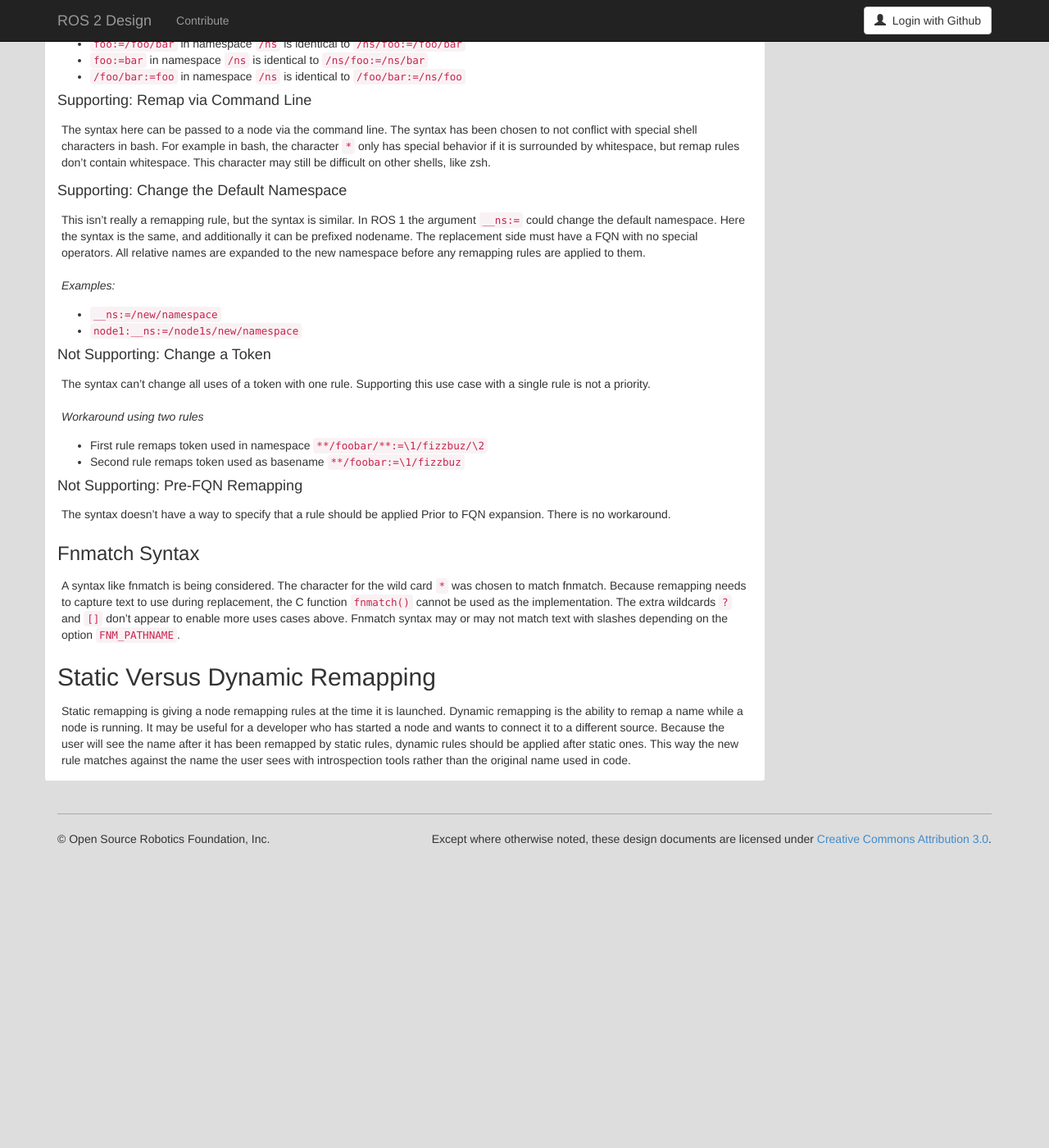
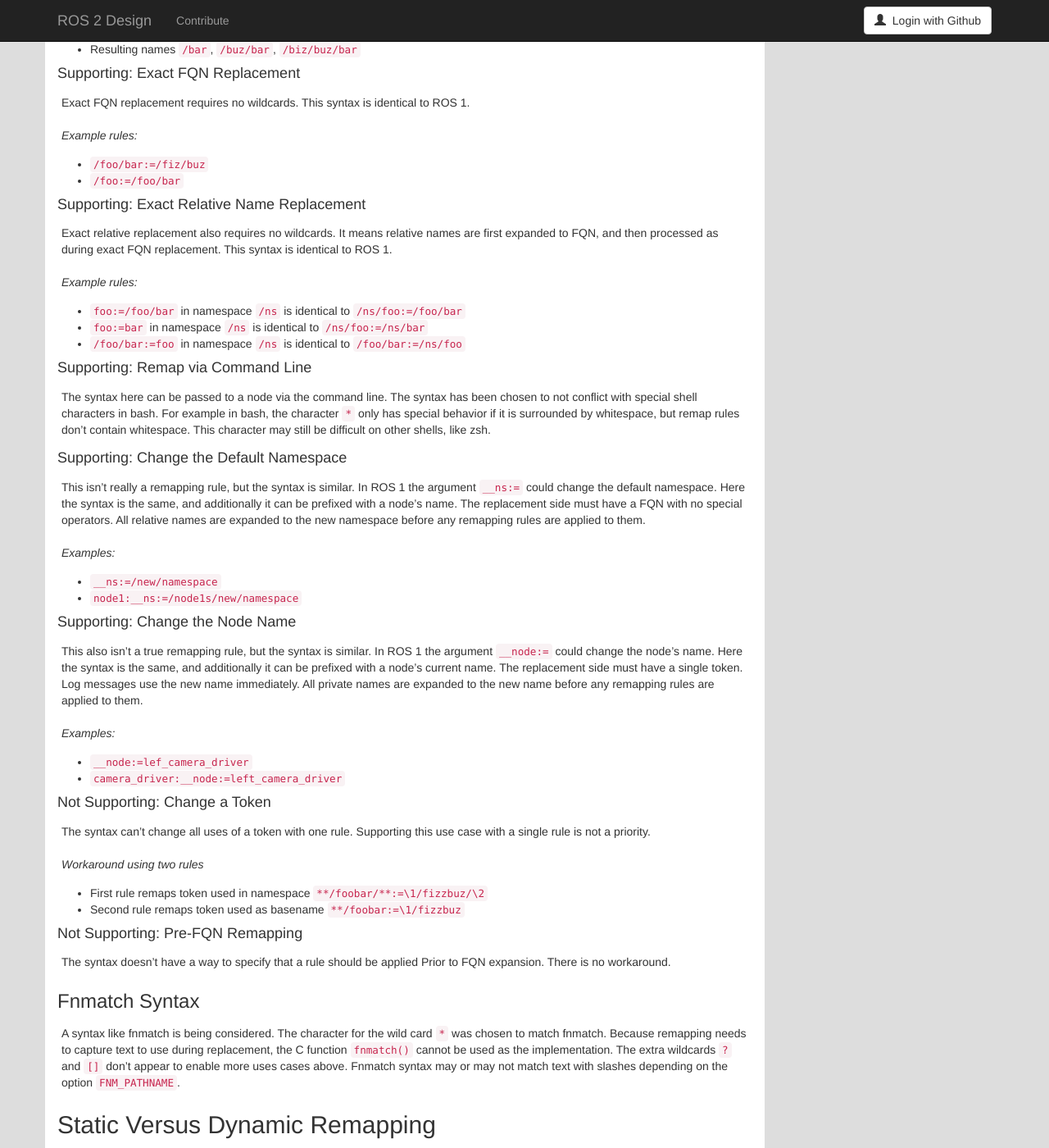
Before and after one commit to ros2/design, a Jekyll site: the page built from articles/141_static_remapping.md, in a window 1280 px wide and 1400 px high, scrolled down 6376 px. Shown: the whole window at 82% size. Built offline with Jekyll 4.4.1, drawn with Linux system fonts in a browser that asks for light colours; nearby versions of some CDN libraries; before the commit the page ends 7419 px from its top, so only the background shows below that; some of the changed text lies outside the part shown.

Commit message:
Added special rule for changing a node's name

```diff
--- a/articles/141_static_remapping.md
+++ b/articles/141_static_remapping.md
@@ -97,6 +97,7 @@ These use cases are being considered for remapping in ROS 2:
 - Exact Relative Name Replacement
 - Remap via Command Line
 - Change the Default Namespace
+- Change the Node Name
 
 ### Remap One Node in a Process
 This is the ability to apply remap rules to one node in a process without affecting the other nodes.
@@ -203,6 +204,16 @@ ROS 1 has this feature using either the environment variable `ROS_NAMESPACE` or
 - User changes the default namespace to `/foo`
 - The final name is `/foo/bar`
 
+### Change the NodeName
+The node name is used in log messages and to create private names.
+ROS 1 has this feature using the argument `__node`.
+
+*Example:*
+
+- Node is named `camera_driver` and uses a private name `camera_info`
+- User changes the node name to `left_camera_driver`
+- The final name is `/ns/left_camera_driver/camera_info` and log messages use `left_camera_driver`
+
 ## Remapping Names in ROS 1
 Remapping is a feature that also exists in ROS 1.
 In ROS 1 remapping works by passing in [arguments](http://wiki.ros.org/Remapping%20Arguments) to each node.
@@ -228,6 +239,7 @@ Use cases supported by this syntax:
 - Exact Relative Name Replacement
 - Remap via Command Line
 - Change the Default Namespace
+- Change the Node Name
 
 Not supported:
 
@@ -293,6 +305,11 @@ For example, `/bar/*:=\1/bar` with default namespace `/ns` matches the name `/ba
 The string `__ns` can be given on the match part of a rule to signal a change of the default namespace.
 On the match side `__ns` must be used by itself or with a `nodename:` prefix.
 The replacement side of a rule must have a FQN which will become the new default namespace.
+
+#### Special Rule for Changing the Node Name
+The string `__node` can be given on the match part of a rule to signal a change of the node's name.
+On the match side it may be used by itself or with a `nodename:` prefix.
+The replacement must be a single token which will become the node's new name.
 
 ### Applications of the syntax
 The following sections explain how the syntax enables the use cases above.
@@ -366,7 +383,7 @@ This character may still be difficult on other shells, like zsh.
 #### Supporting: Change the Default Namespace
 This isn't really a remapping rule, but the syntax is similar.
 In ROS 1 the argument `__ns:=` could change the default namespace.
-Here the syntax is the same, and additionally it can be prefixed nodename.
+Here the syntax is the same, and additionally it can be prefixed with a node's name.
 The replacement side must have a FQN with no special operators.
 All relative names are expanded to the new namespace before any remapping rules are applied to them.
 
@@ -374,6 +391,19 @@ All relative names are expanded to the new namespace before any remapping rules
 
 - `__ns:=/new/namespace`
 - `node1:__ns:=/node1s/new/namespace`
+
+#### Supporting: Change the Node Name
+This also isn't a true remapping rule, but the syntax is similar.
+In ROS 1 the argument `__node:=` could change the node's name.
+Here the syntax is the same, and additionally it can be prefixed with a node's current name.
+The replacement side must have a single token.
+Log messages use the new name immediately.
+All private names are expanded to the new name before any remapping rules are applied to them.
+
+*Examples:*
+
+- `__node:=lef_camera_driver`
+- `camera_driver:__node:=left_camera_driver`
 
 #### Not Supporting: Change a Token
 The syntax can't change all uses of a token with one rule.
```
